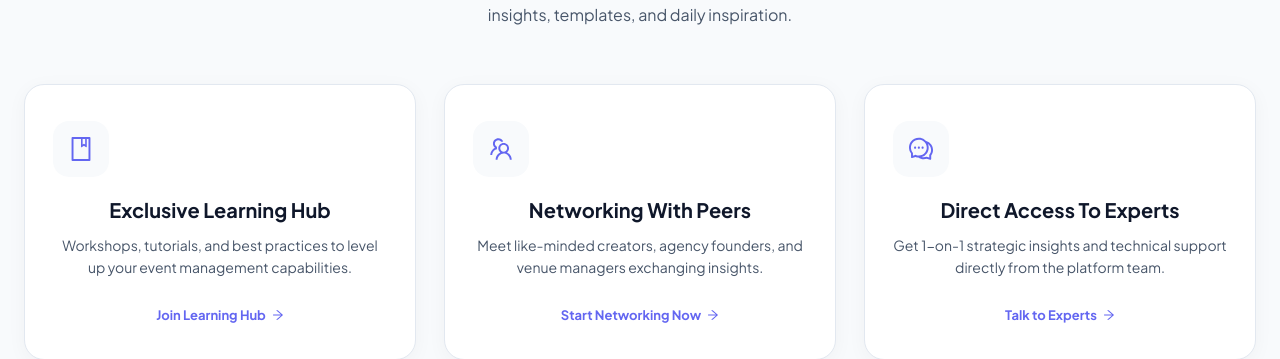
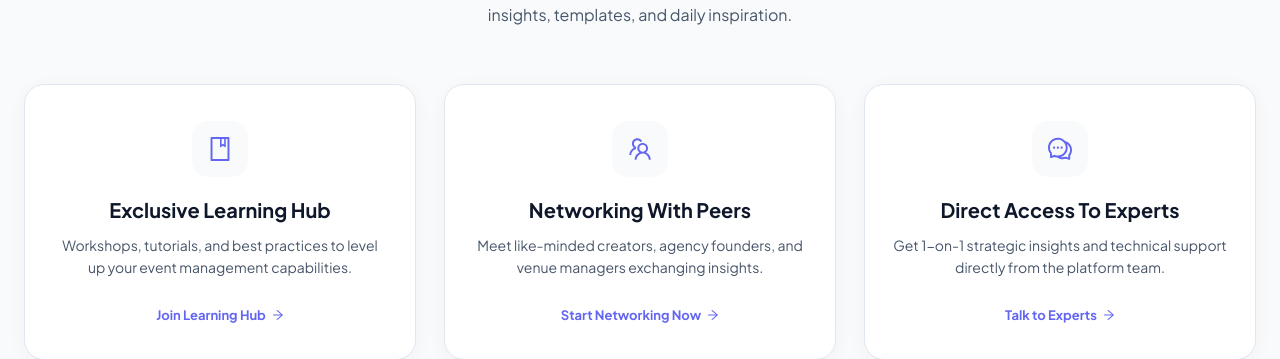
Before and after one commit to abdulkhadarmm/event-management-app, a React (Vite) app in the folder frontend/: page / in a window 1280 px wide. Shown: the part 1604-1963 px from the top of the page. Built offline with nearby package versions, Linux system fonts and the light colour scheme; no server answers.

Commit message:
fix: center icon boxes in CommunitySection cards

```diff
--- a/frontend/src/features/home/CommunitySection.jsx
+++ b/frontend/src/features/home/CommunitySection.jsx
@@ -88,7 +88,7 @@ export const CommunitySection = () => {
                 justifyContent: 'space-between',
               }}
             >
-              <div>
+              <div style={{ display: 'flex', flexDirection: 'column', alignItems: 'center' }}>
                 <div
                   style={{
                     width: '56px',
@@ -98,7 +98,7 @@ export const CommunitySection = () => {
                     display: 'flex',
                     alignItems: 'center',
                     justifyContent: 'center',
-                    marginBottom: '20px',
+                    margin: '0 auto 20px auto',
                   }}
                 >
                   {c.icon}
```
